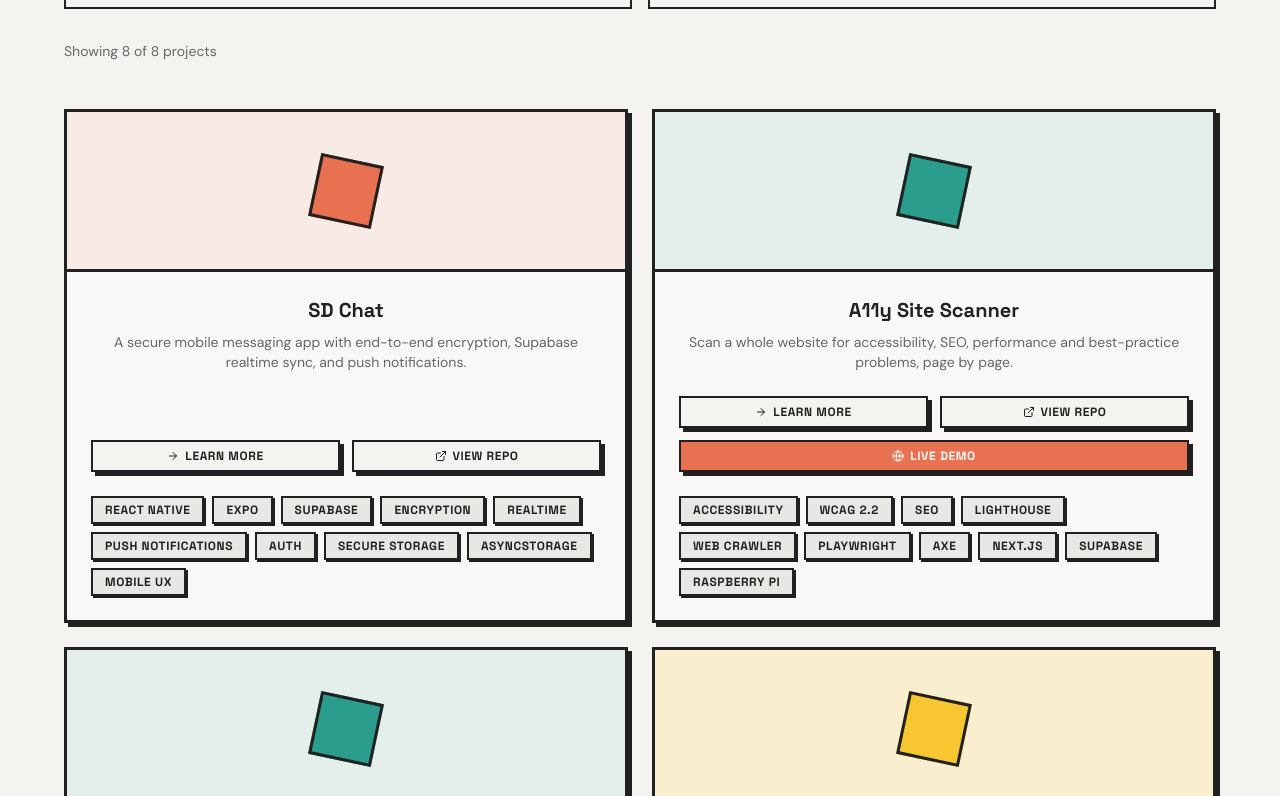
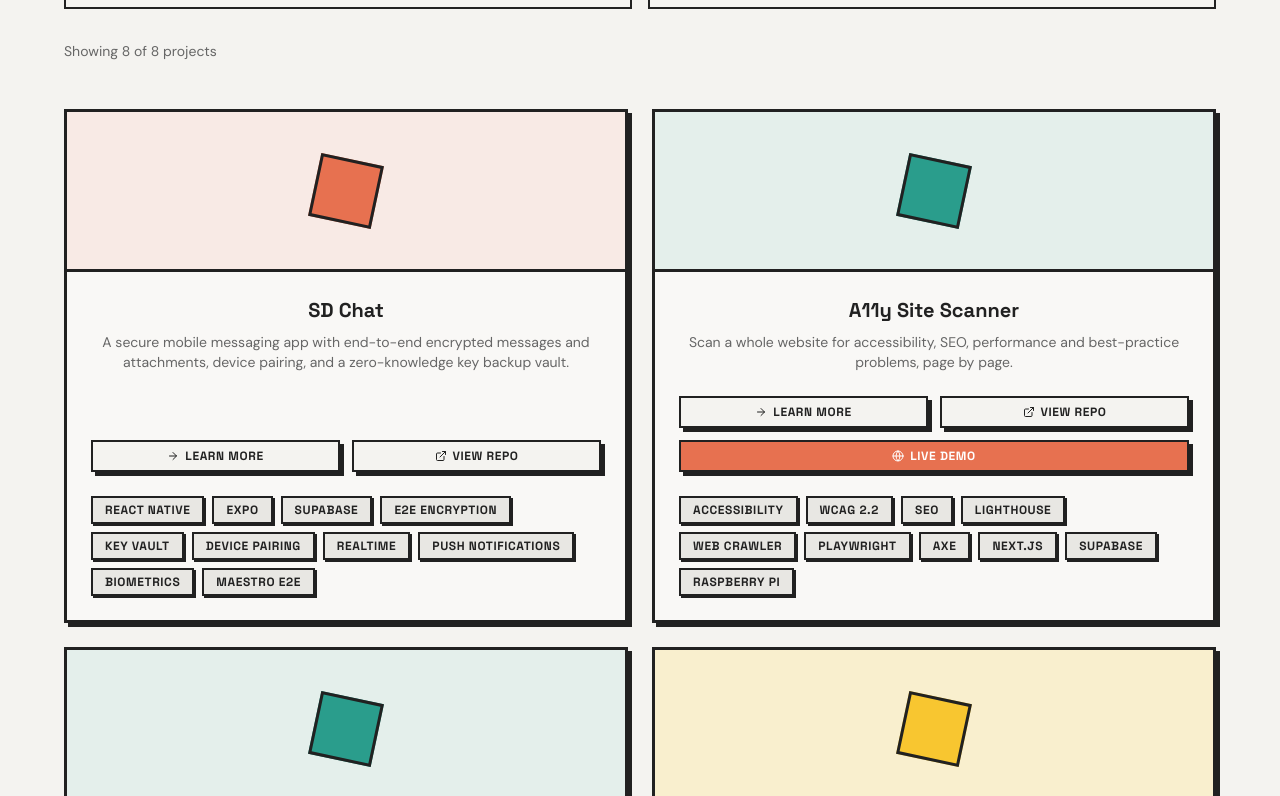
Before and after one commit to phuocnguyen2201/portfolio, a React (Vite) app: page /portfolio/projects in a window 1280 px wide. Shown: the part 536-1332 px from the top of the page. Built offline with nearby package versions, Linux system fonts and the light colour scheme.

Commit message:
UPdate for sd-chat and new certificate

```diff
--- a/src/components/CertificatesSection.tsx
+++ b/src/components/CertificatesSection.tsx
@@ -29,6 +29,13 @@
     year: "2023",
     url: "https://openbadgefactory.com/v1/assertion/410e5da47fc3c88e6711d745e010dec5e73c7fee",
     color: "bg-accent",
+  },
+  {
+    title: "CCNAv7: Introduction to Networks",
+    issuer: "Cisco Networking Academy",
+    year: "2024",
+    url: "https://1drv.ms/b/c/9fc74dfd7527badf/IQAFg2eEJbKwR6xsMv7lX-D5Aei0ukBgO9-swhfqzqPwnWU?e=i4OoGL",
+    color: "bg-secondary",
   },
 ];
 
--- a/src/components/SkillsSection.tsx
+++ b/src/components/SkillsSection.tsx
@@ -20,6 +20,7 @@
   { "name": "Jest", "category": "Testing", "icon": Terminal },
   { "name": "Robot Framework", "category": "Testing", "icon": Terminal },
   { "name": "Appium", "category": "Testing", "icon": Terminal },
+  { "name": "Maestro", "category": "Testing", "icon": Terminal },
   { "name": "UI/UX Testing", "category": "Testing", "icon": Eye },
   { "name": "Regression Testing", "category": "Testing", "icon": Eye },
   { "name": "Exploratory Testing", "category": "Testing", "icon": Eye },
--- a/src/data/projects.ts
+++ b/src/data/projects.ts
@@ -28,27 +28,30 @@
     featured: true,
     title: "SD Chat",
     type: "mobile",
-    description: "A secure mobile messaging app with end-to-end encryption, Supabase realtime sync, and push notifications.",
+    description: "A secure mobile messaging app with end-to-end encrypted messages and attachments, device pairing, and a zero-knowledge key backup vault.",
     details: "SD Chat is a React Native app built with Expo that prioritizes user privacy and security for internal-use only, approximately 15 users. It features end-to-end encryption for all messages, ensuring that only the sender and recipient can read the content. The app uses Supabase for realtime data synchronization, allowing for instant message delivery and updates across devices, integrates Expo Push Notifications to keep users informed of new messages even when the app is in the background.",
     repoUrl: "https://github.com/phuocnguyen2201/sd-chat",
     tags: [
       "React Native",
       "Expo",
       "Supabase",
-      "Encryption",
+      "E2E Encryption",
+      "Key Vault",
+      "Device Pairing",
       "Realtime",
       "Push Notifications",
-      "Auth",
-      "Secure Storage",
-      "AsyncStorage",
-      "Mobile UX",
+      "Biometrics",
+      "Maestro E2E",
     ],
-    techStack: ["React Native", "Expo", "TypeScript", "Firebase", "supabase included Edge Functions, Database, Storage and realtime", "E2E Encryption", "Expo Push Notifications", "gluestack v3", "symmetric-key cryptography"],
+    techStack: ["React Native", "Expo", "TypeScript", "Supabase (Postgres + RLS, Realtime, Storage, Auth, Edge Functions)", "tweetnacl X25519 key exchange", "ChaCha20-Poly1305", "HKDF + scrypt (@noble/hashes)", "expo-secure-store", "expo-local-authentication", "Expo Push Notifications + Firebase Cloud Messaging", "Node/Fastify vault service in Docker on a Raspberry Pi", "Cloudflare Tunnel + Traefik", "gluestack v3 + NativeWind", "Jest + Maestro on GitHub Actions"],
     story: "It's all started when my dad send me his passport photo via messenger, but he mistakenly make it public like a post on Facebook, so everyone can see it. I was so scared and took almost an hour to instruct him to delete it. Secondly, the common sense about privacy and security is still very low in Vietnam, especially for the older generation. I want to build an app that can be used by my family and friends, so they can communicate without worrying about their privacy.",
     journey: [
       { title: "Cryptographic Protocols", url: "https://github.com/phuocnguyen2201/info-sec/blob/main/h5-Uryyb-Greb!.md", description: "I started with basic knowledge of cryptographic protocols, obtained through a security course in Haaga-Helia taught by Tero Karvinen here is his website: https://terokarvinen.com/. So, I understand the concepts of symmetric and asymmetric encryption, key exchange, hashing, encryption and decryption." },
-      { title: "Choosing Technologies", url: "", description: "For the front-end I choose Expo React Native enable me to build for both Android and iOS but right now only android is available, back-end will be powered by Supabase they provide database, storage for images and documents, realtime for sending and receiving messages, edge function for Push Notification. For encryption, I will use symmetric-key cryptography, I will implement the encryption and decryption logic using the crypto library in JavaScript like ChaCha20-Poly1305 encryption, Ed25519 key pair generation and ECDH key exchange, expo-secure-store for secure local storage." },
-      { title: "Current challenges and future solutions", url: "", description: "The app was first design to be use on a single device, when you use more than one device, It will need to re-design the architecture of key management, since the need for secure key distribution and storage across multiple devices is a significant challenge." },
+      { title: "Choosing Technologies", url: "", description: "For the front-end I choose Expo React Native enable me to build for both Android and iOS but right now only android is available, back-end will be powered by Supabase they provide database, storage for images and documents, realtime for sending and receiving messages, edge function for Push Notification. For encryption, I will use symmetric-key cryptography, I will implement the encryption and decryption logic using the crypto library in JavaScript like ChaCha20-Poly1305 encryption, X25519 key pair generation and ECDH key exchange, expo-secure-store for secure local storage." },
+      { title: "From one device to many: device pairing", url: "", description: "The app was first designed for a single device. Using more than one device meant redesigning key management, because the private key has to reach the new phone safely. The first answer was device pairing. Early versions put the private key directly in a QR code, which I removed. Now both phones confirm a 4-digit code in the same room, the server enforces the code and locks out repeated wrong guesses, and the key is handed over encrypted for that one session." },
+      { title: "The key backup vault", url: "https://github.com/phuocnguyen2201/sd-chat/tree/main/sd-chat-vault", description: "Pairing does not help if every device is lost, so I built a second recovery path. The key is locked on the phone with a recovery passphrase that is separate from the login password, and only the ciphertext is uploaded to a vault running in Docker on a Raspberry Pi at home. The Pi is reachable only through a Cloudflare Tunnel limited to /backup/*, so no port is open on my network. The vault checks the Supabase login token itself, so it still works if Supabase is down. It never sees the passphrase or the key: if the passphrase is forgotten, nobody can open the backup, by design." },
+      { title: "Security hardening", url: "", description: "I then went through the app looking for weak spots and fixed them one by one. The admin key had been bundled in earlier builds, where anyone could pull it out of the APK, so it was removed. Images and files are now encrypted before upload and stored under random names. Peer public keys are pinned on first use, and the app warns before trusting one that has changed. Keys from a QR scan or a backup are checked against the account's public key before they are saved. A hand-written key derivation was replaced with standard HKDF, and keys wrapped the old way still open." },
+      { title: "Testing it like a real user", url: "https://github.com/phuocnguyen2201/sd-chat/tree/main/maestro", description: "Every feature has a Maestro flow: sign-up and email confirmation, sending messages, images and files, forwarding, editing, pairing-code lockout, and backing up and restoring a key. The flows run in GitHub Actions. Jest unit tests for the encryption and pairing code run first, so a broken unit test stops the build before the 45-minute end-to-end run starts." },
     ],
     introVideoUrl: "https://www.youtube.com/shorts/wdZc6gx3-5s",
     journeyDocUrl: "https://1drv.ms/w/c/9fc74dfd7527badf/IQAe85qGhsMwSr2-7GTH2h0XAUm4nsXpWxilO0iM7Jz0Svo?e=Kz9idj",
```
